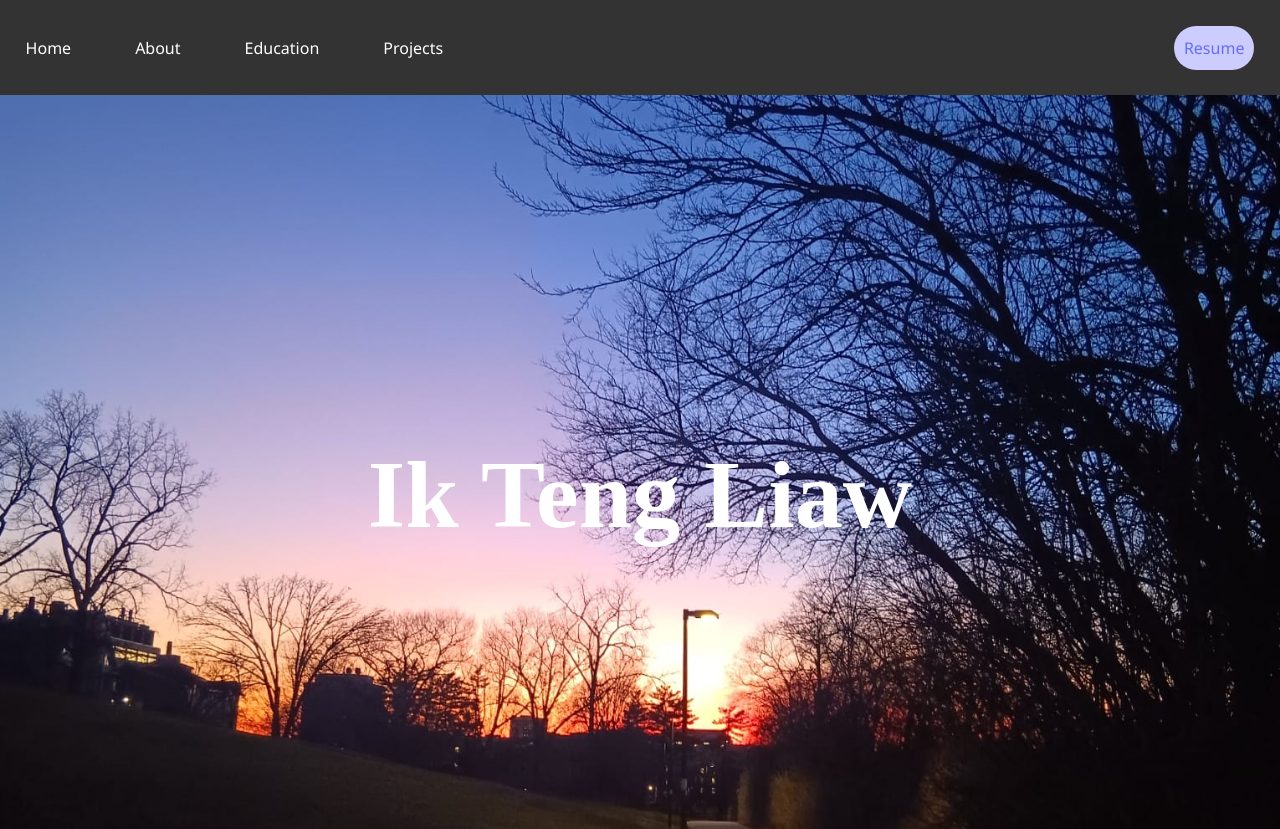
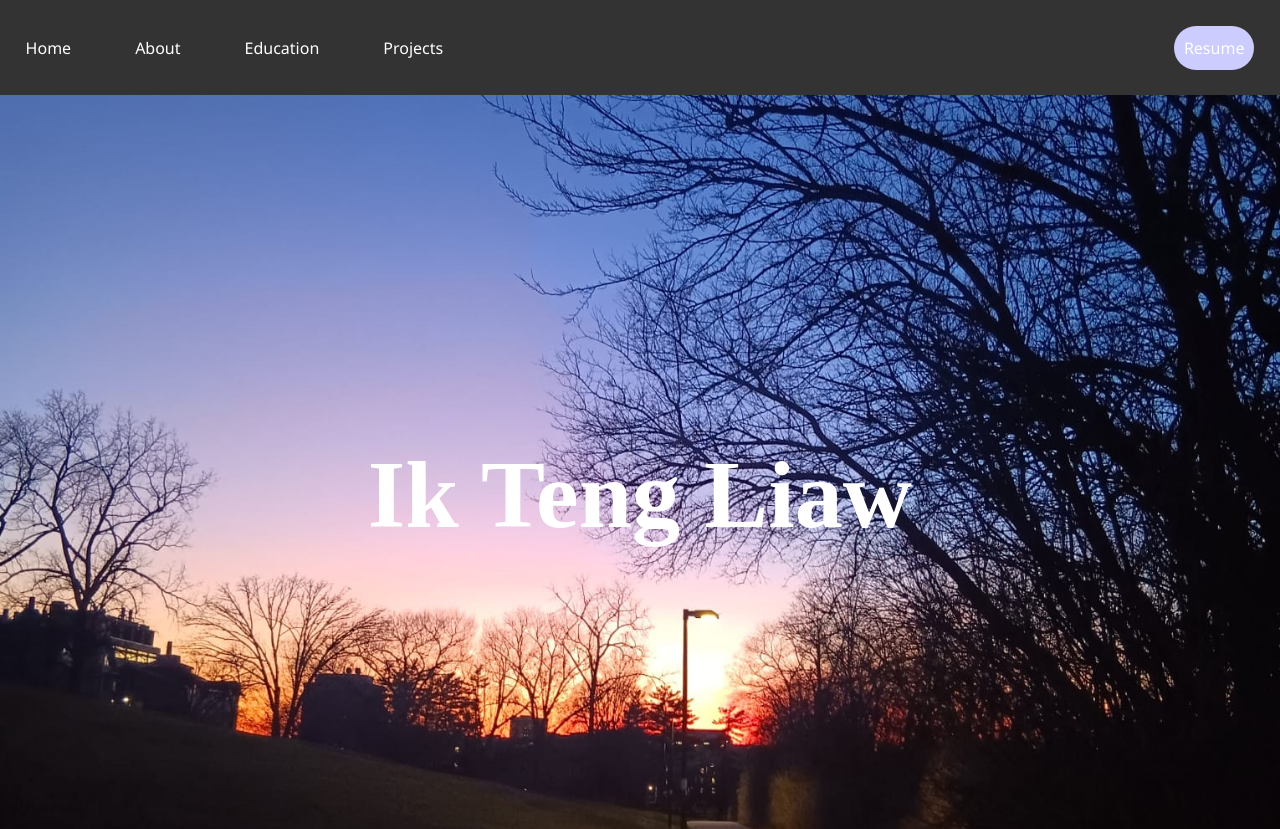
Before and after one commit to ikteng/ikteng.github.io, a React (Vite) app: page / in a window 1280 px wide. Shown: the top 829 px of the page. Built offline with nearby package versions, Linux system fonts and the light colour scheme; some icons are missing; a web font is replaced by a local one.

Commit message:
Update global.css

```diff
--- a/src/styles/global.css
+++ b/src/styles/global.css
@@ -57,7 +57,6 @@ body {
   padding: 12px 24px;
   border: none;
   background-color: var(--primary-color);
-  color: #fff;
   border-radius: 30px;
   font-size: 1rem;
   cursor: pointer;
@@ -67,3 +66,7 @@ body {
 .button-primary:hover {
   background-color: var(--primary-color-darken);
 }
+
+.button-primary a {
+  color: #fff;
+}
```
